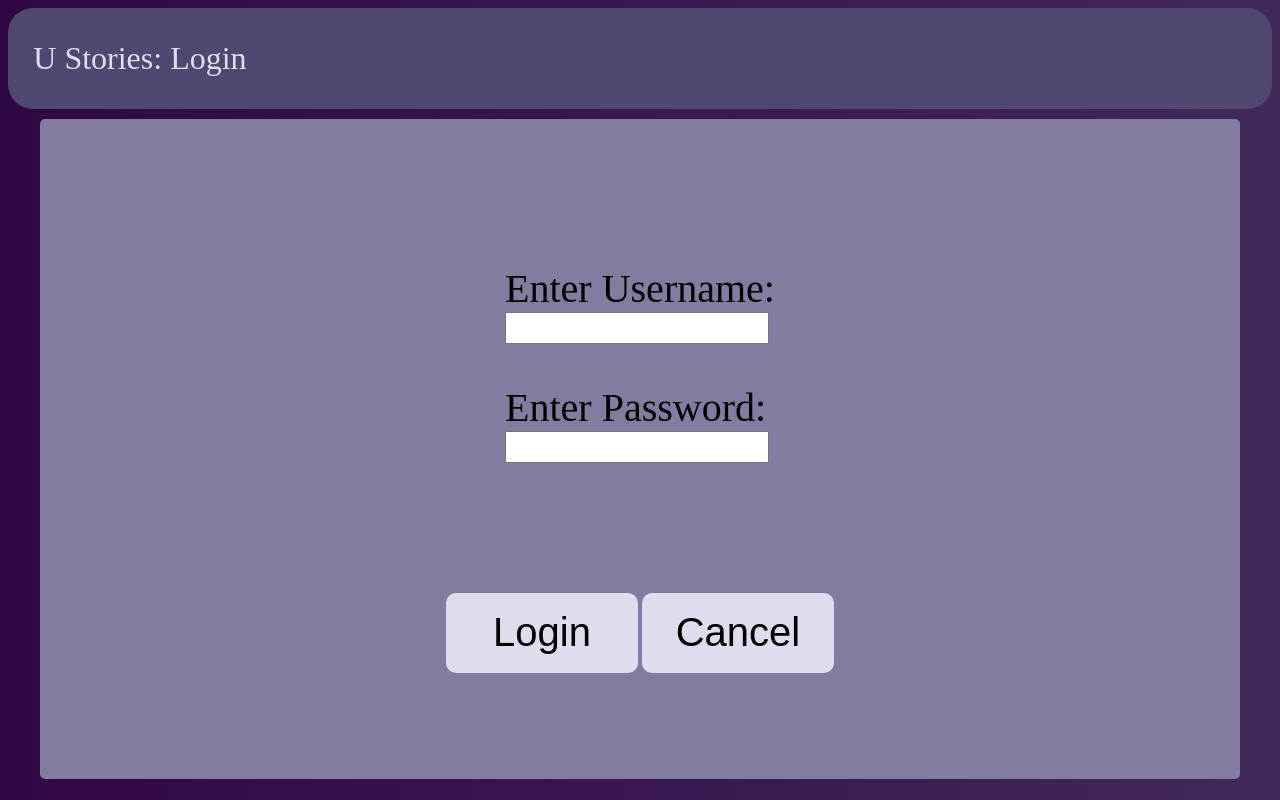
After one commit to xynicole/U-Stories-Web-Dev, a Flask app: page /p/login.html in a window 1280 px wide. The commit adds this page. Run offline with Flask 2, Linux system fonts and the light colour scheme.

Commit message:
demo for Tuesday

```diff
--- a/main.py
+++ b/main.py
@@ -7,9 +7,9 @@ app = flask.Flask(__name__)
 def root():
     return flask.render_template('index.html')
 
-@app.route('/homepage.html')
-def homepage():
-    return flask.render_template('homepage.html')
+@app.route('/p/<requested_page>')
+def templater(requested_page):
+    return flask.render_template(requested_page)
 
 if __name__ == '__main__':
     app.run(host='127.0.0.1', port=8080, debug=True)
--- a/static-files-folder/styles/base.css
+++ b/static-files-folder/styles/base.css
@@ -2,8 +2,6 @@ html {
     background: #41295a;  /* fallback for old browsers */
     background: -webkit-linear-gradient(to right, #2F0743, #41295a);  /* Chrome 10-25, Safari 5.1-6 */
     background: linear-gradient(to right, #2F0743, #41295a); /* W3C, IE 10+/ Edge, Firefox 16+, Chrome 26+, Opera 12+, Safari 7+ */
-
-    /* color: #DFDCED; */
 }
 
 div.header {
@@ -47,7 +45,6 @@ button.header:hover {
 div.bulk {
     display: flex;
     justify-content: center;
-
 }
 
 div.body {
--- /dev/null
+++ b/static-files-folder/styles/login-signup-base.css
@@ -0,0 +1,32 @@
+#center {
+    display: flex;
+    justify-content: center;
+    flex-direction: column;
+    align-items: center;
+    width: 100vw;
+    height: 80vh;
+}
+
+#submit-button {
+    width: 15vw;
+    height: 10vh;
+    font-size: 40px;
+    border: none;
+    background: #DFDCED;
+    border-radius: 10px;
+}
+
+#spacer {
+    margin-bottom: 130px;
+}
+
+#user-pass-text {
+    font-size: 40px;
+    margin-top: 40px;
+}
+
+#user-pass-input {
+    width: 20vw;
+    height: 2vw;
+    font-size: 20px;
+}
--- a/templates/_base.html
+++ b/templates/_base.html
@@ -3,8 +3,9 @@
 <html>
     <head>
         <title>
-            Writelet{% if page_title %}: {{page_title}} {% endif %}
+            U Stories
         </title>
+        <link rel="icon" href="{{ url_for('static',filename='images/U-Logo.png') }}" type="image/png"/>
         <link rel="stylesheet" href="{{ url_for('static',filename='styles/base.css') }}">
         {% block styles %}{% endblock %}
 
@@ -14,7 +15,7 @@
             <div class="header">
                 <div class="logo">
                     <p>
-                        Writelet
+                        U Stories{% block page %}{% endblock %}
                     </p>
                 </div>
                 <div class="boxes">
--- /dev/null
+++ b/templates/_login-signup-base.html
@@ -0,0 +1,26 @@
+{% extends '_base.html' %}
+
+{% block styles %}
+    <link rel="stylesheet" href="{{ url_for('static',filename='styles/login-signup-base.css') }}">
+{% endblock %}
+
+{% block content %}
+    <div id="center">
+        <div id="spacer">
+            <form method="post" action="/sendpost">
+                <div id="user-pass-text">
+                    {% block user %}{% endblock %} Username:
+                </div>
+                <input type="text" name="username" id="user-pass-input">
+                <div id="user-pass-text">
+                    {% block pass %}{% endblock %} Password:
+                </div>
+                <input type="password" name="password" id="user-pass-input">
+            </form>
+        </div>
+        <div id="test">
+            <input type="submit" value="{% block logsig %}{% endblock %}" id="submit-button" onclick="location.href='/p/homepage.html';">
+            <button type="button" id="submit-button" onclick="location.href='/p/index.html';">Cancel</button>
+        </div>
+    </div>
+{% endblock %}
--- a/templates/homepage.html
+++ b/templates/homepage.html
@@ -5,12 +5,12 @@
 {% endblock %}
 
 {% block navbuttons %}
-    <button type="button" class="header" onclick="location.href='index.html';">Log Out</button>
+    <button type="button" class="header" onclick="location.href='/p/index.html';">Log Out</button>
 {% endblock %}
 
 {% block content %}
     <div class="container">
-        <button type="button" class="write-receive">Start writing a story</button>
+        <button type="button" class="write-receive" onclick="location.href='/p/write-story.html';">Start writing a story</button>
         <button type="button" class="write-receive">Receive a story</button>
     </div>
 {% endblock %}
--- /dev/null
+++ b/templates/login.html
@@ -0,0 +1,9 @@
+{% extends '_login-signup-base.html' %}
+
+{% block page %}: Login{% endblock %}
+
+
+{% block user %}Enter{% endblock %}
+{% block pass %}Enter{% endblock %}
+
+{% block logsig %}Login{% endblock %}
```
Also changed, not shown: static-files-folder/styles/index.css (+26 -0 lines), static-files-folder/styles/write-story.css (added, +25 -0 lines), templates/index.html (+17 -3 lines), templates/sign-up.html (added, +9 -0 lines), templates/write-story.html (added, +19 -0 lines), static-files-folder/images/U-Logo.png (added).
